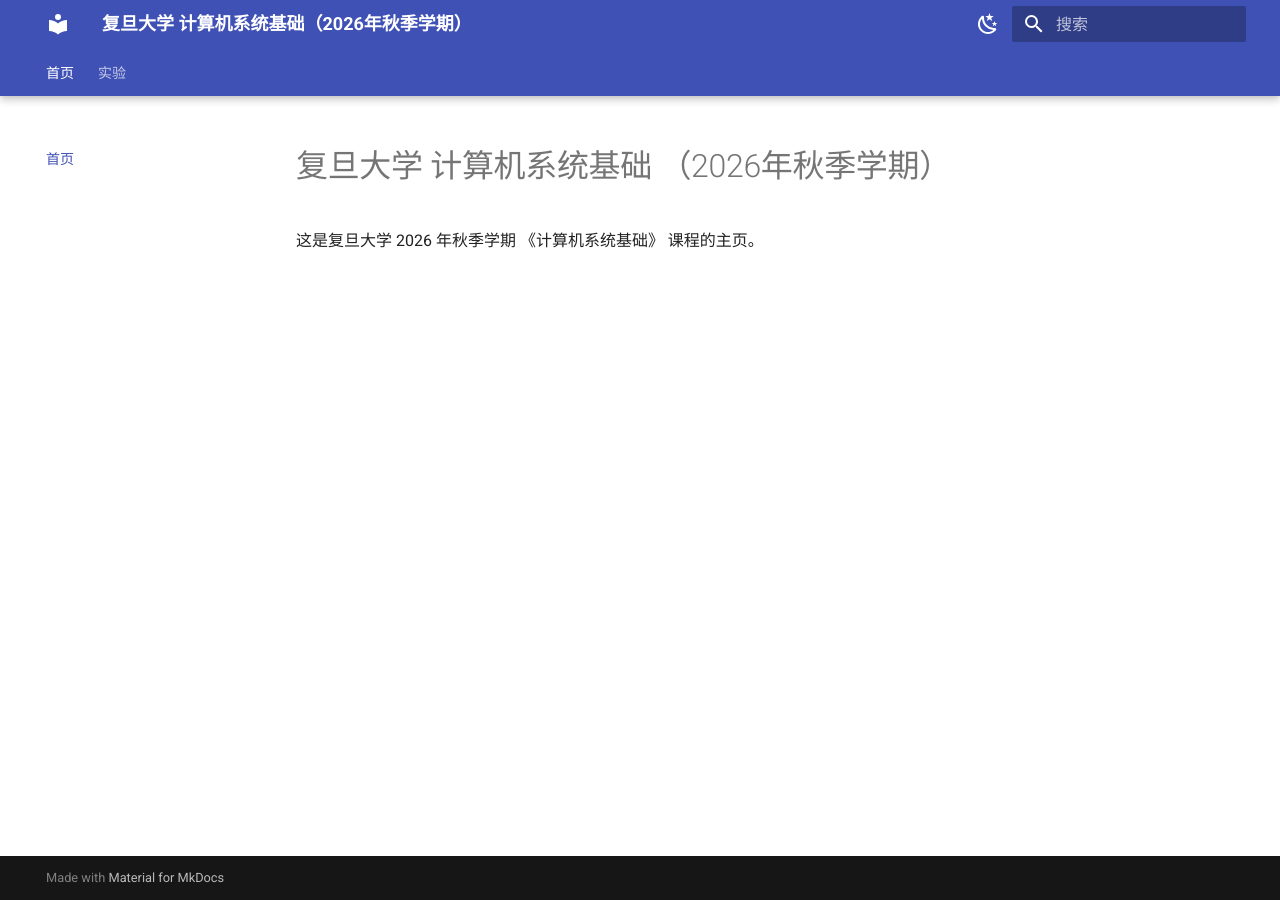
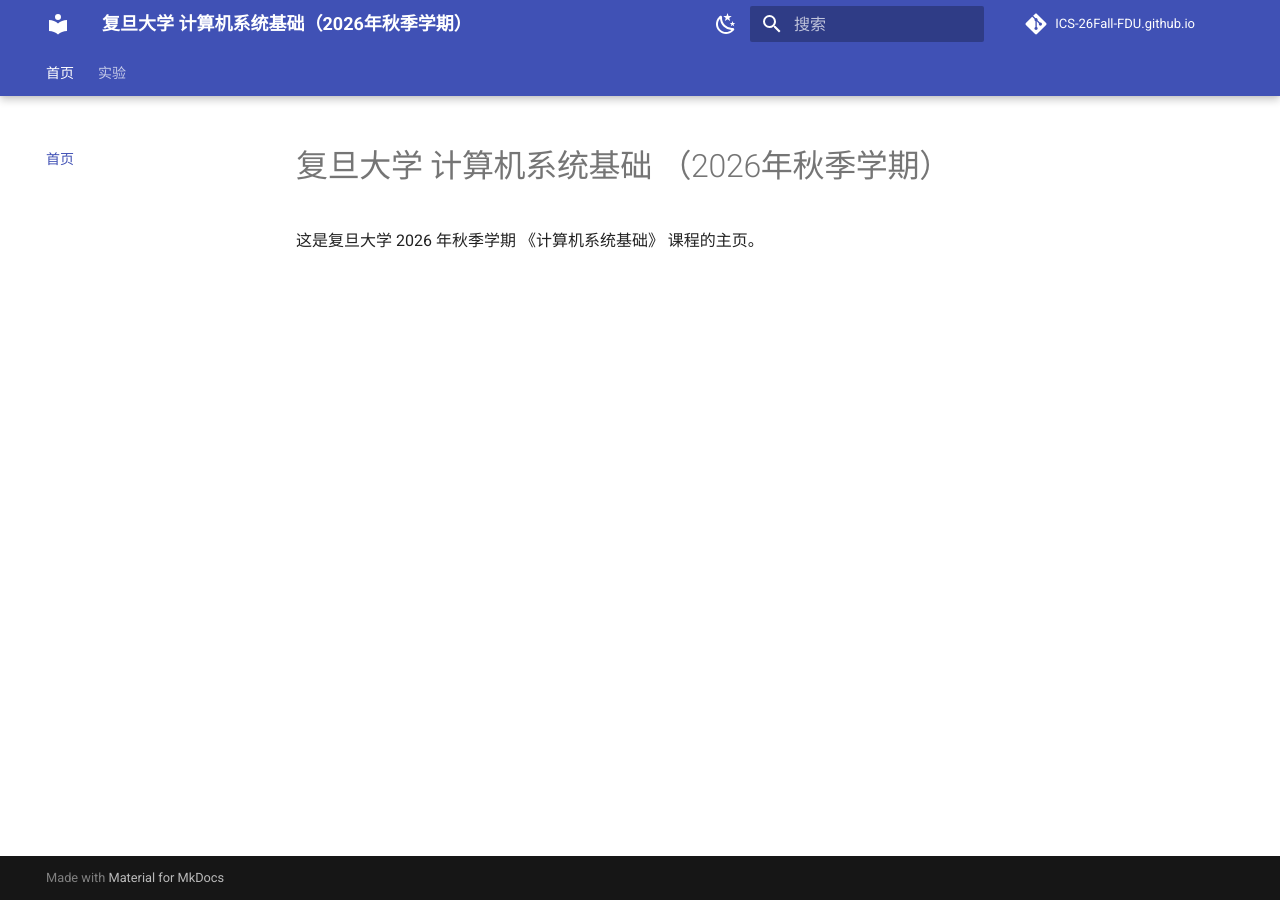
Before and after one commit to ICS-26Fall-FDU/ICS-26Fall-FDU.github.io, an MkDocs documentation site: the page built from docs/index.md, in a window 1280 px wide. Built offline with MkDocs 1.6.1 and Material for MkDocs 9.7.7, drawn with Linux system fonts in a browser that asks for light colours; comment, search, counter and statistics services are not loaded.

Commit message:
add repo and committer info

```diff
--- a/mkdocs.yml
+++ b/mkdocs.yml
@@ -1,5 +1,7 @@
 site_name: 复旦大学 计算机系统基础（2026年秋季学期）
 site_url: https://ics-26fall-fdu.github.io
+repo_name: ICS-26Fall-FDU.github.io
+repo_url: https://github.com/ICS-26Fall-FDU/ICS-26Fall-FDU.github.io
 
 theme:
   name: material
@@ -24,9 +26,9 @@ theme:
 
 plugins:
   - search
-#  - git-committers:
-#      repository: ICS-26Fall-FDU/ICS-26Fall-FDU.github.io
-#      branch: main
+  - git-committers:
+      repository: ICS-26Fall-FDU/ICS-26Fall-FDU.github.io
+      branch: main
 
 nav:
   - 首页: index.md
```
Also changed, not shown: 1 other file.
